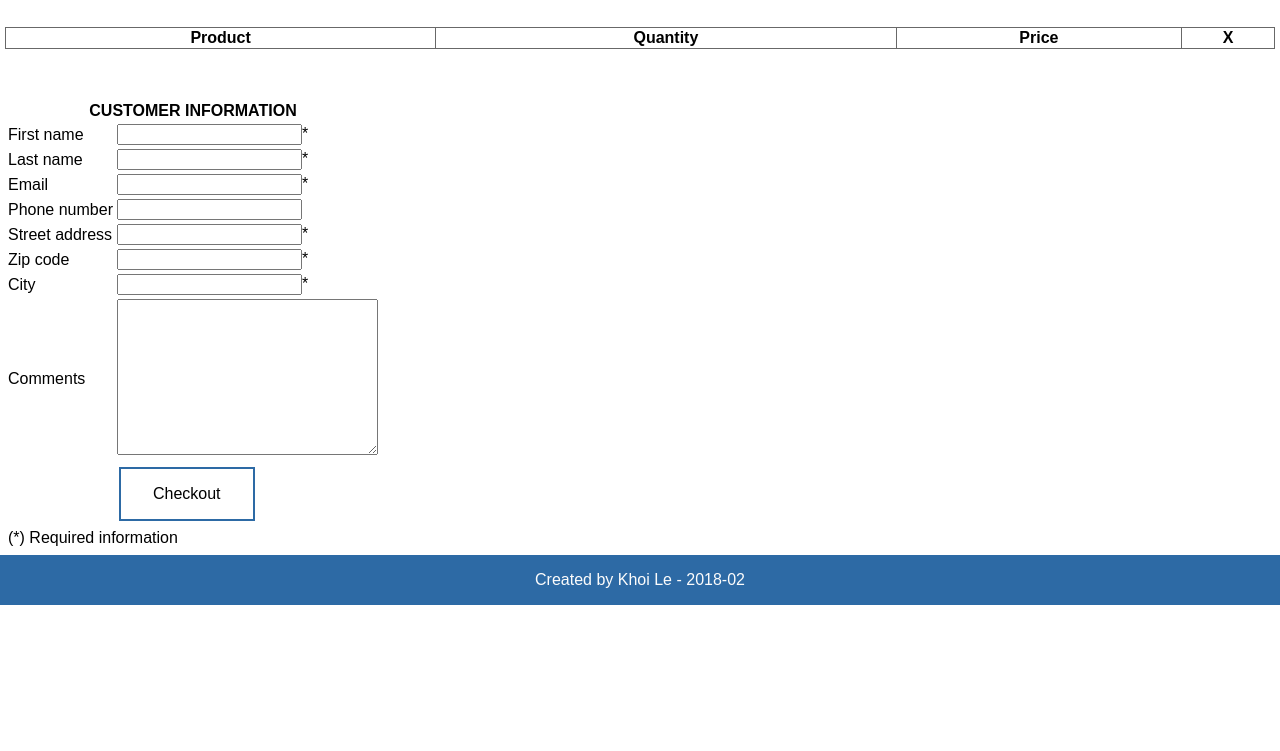
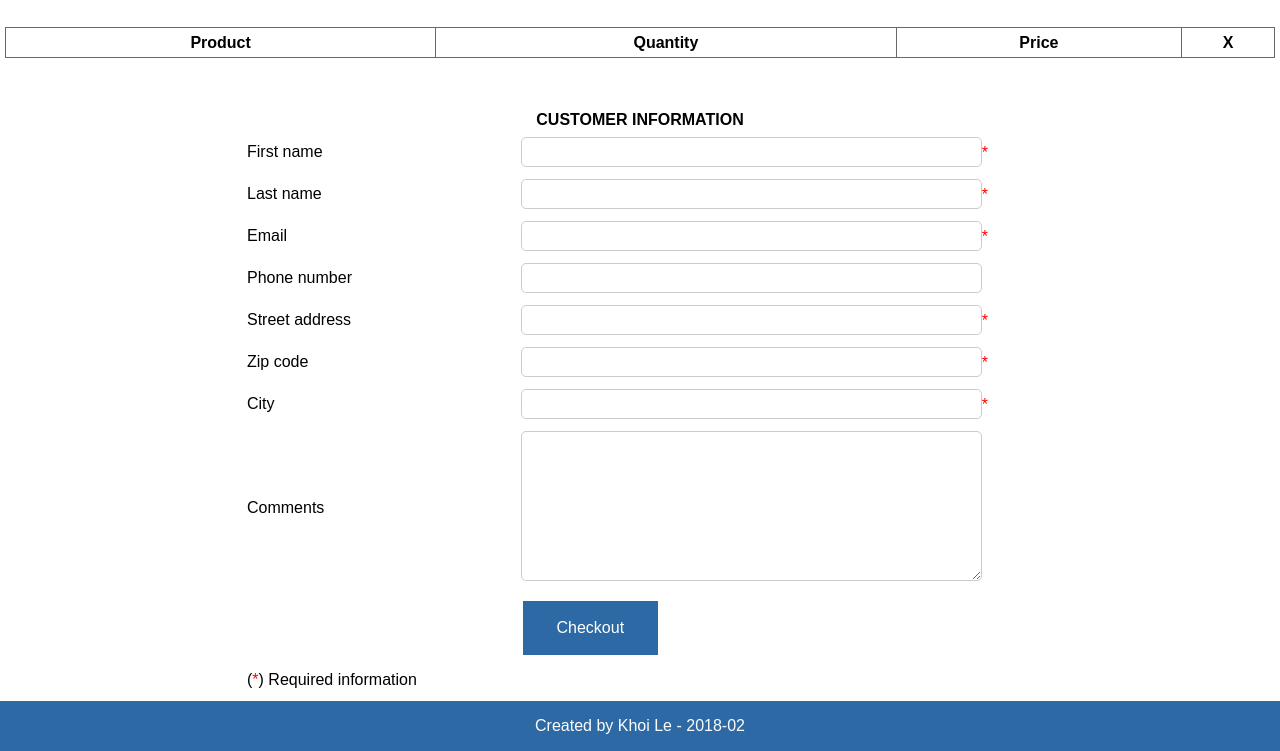
Before and after one commit to nguyenkhois/js-mandatory-web-shop, a plain HTML site: page views/checkout.html in a window 1280 px wide. Shown: the part 111-862 px from the top of the page. Before the commit the page ends 800 px from the top, so only its background shows below. Drawn offline with Linux system fonts and the light colour scheme.

Commit message:
Fixed bugs

```diff
--- a/css/main.css
+++ b/css/main.css
@@ -39,6 +39,7 @@ main{padding: 5px;}
 .product_title{font-weight: bold;font-size: 20px}
 .product_price{font-weight: bold;color: #2d6aa5;font-size: 20px;}
 
+/* Buttons */
 .button {
     background-color: #4CAF50; /* Green */
     border: none;
@@ -54,7 +55,7 @@ main{padding: 5px;}
     cursor: pointer;
 }
 .button_buy {
-    background-color: white;
+    background-color: #ffffff;
     color: black;
     border: 2px solid #2d6aa5;
     position: center;
@@ -63,6 +64,17 @@ main{padding: 5px;}
 .button_buy:hover {
     background-color: #2d6aa5;
     color: white;
+}
+.button_order {
+    background-color: #2d6aa5;
+    color: #ffffff;
+    border: 2px solid #2d6aa5;
+    position: center;
+    bottom: 10px;
+}
+.button_order:hover {
+    background-color: #ffffff;
+    color: #000000;
 }
 
 /* Checkout */
@@ -74,12 +86,47 @@ main{padding: 5px;}
 }
 #tbShoppingCart th,#tbShoppingCart td{
     border: 1px solid #686868;
+    height: 30px;
 }
 .cartItem{
 
 }
-input[type="number"]::-webkit-outer-spin-button,
-input[type="number"]::-webkit-inner-spin-button {
+.cartItem input[type="number"]{
+    width: 50px;
+}
+#tbCheckout{margin: auto;width: 800px;}
+#tbCheckout td{
+    padding: 5px;
+}
+.checkoutInput{
+    /* Clear the user's operating system's theme */
+    -webkit-appearance: none;
+    -moz-appearance: none;
+
+    /* Apply own styles */
+    -webkit-transition: all 0.30s ease-in-out;
+    -moz-transition: all 0.30s ease-in-out;
+    -o-transition: all 0.30s ease-in-out;
+    outline: none;
+    border: 1px solid #ccc;
+    border-radius: 5px;
+    font-size: 15px;
+
+    width: 90%;
+    height: 30px;
+}
+.checkoutInput:focus{
+    border: 1px solid #0094ff;
+    box-shadow: 0 0 5px #0094ff;
+}
+.checkoutComments{
+    width: 90%;
+    height: 150px;
+}
+.required{color: #ff0000;}
+
+#txtZipCode::-webkit-outer-spin-button,
+#txtZipCode::-webkit-inner-spin-button {
     -webkit-appearance: none;
     margin: 0;
 }
--- a/scripts/checkout.js
+++ b/scripts/checkout.js
@@ -19,9 +19,9 @@ function showShoppingCart(objProduct) {
     let spItem = document.createElement("tr");
     spItem.setAttribute("class","cartItem");
     spItem.innerHTML = "<td>"+objProduct.productName+"</td>"
-        + "<td>1</td>"
+        + "<td><input type='number' value='1'></td>"
         + "<td>"+objProduct.productPrice+"</td>"
-        + "<td>X</td>";
+        + "<td>Delete</td>";
 
     let parentElement = document.getElementById("tbShoppingCart");
     parentElement.appendChild(spItem);
@@ -48,6 +48,10 @@ function limitKeyPressNumber() {
         return true;
     }
 }
+function validationEmailAddress(sEmail) {
+    let emailPattern = /^[a-zA-Z0-9._-]+@[a-zA-Z0-9.-]+\.[a-zA-Z]{2,4}$/;
+    return emailPattern.test(sEmail);
+}
 function validationUserForm(){
     if (uFirstname.value === "" || uFirstname.value.length < 3){
         alert("First name must have and between 3-100 characters!");
@@ -57,8 +61,8 @@ function validationUserForm(){
         alert("Last name must have and between 3-100 characters!");
         uLastname.focus();
         return false;
-    }else if (uEmail.value === "" || uEmail.value.length < 5){
-        alert("Email must have and between 5-50 characters!");
+    }else if (uEmail.value === "" || validationEmailAddress(uEmail.value) === false || uEmail.value.length < 5){
+        alert("Email must have and between 5-50 characters! Example: example@domain.xyz");
         uEmail.focus();
         return false;
     }else if(uPhoneNumber.value !== "" && uPhoneNumber.value.length < 6){
@@ -102,7 +106,7 @@ uFirstname.addEventListener("keypress",function () {limitInputLength("txtFirstna
 uLastname.addEventListener("keypress",function () {limitInputLength("txtLastname",100);});
 uEmail.addEventListener("keypress",function () {limitInputLength("txtEmail",50);});
 
-uPhoneNumber.addEventListener("keypress",limitKeyPressNumber);
+/*uPhoneNumber.addEventListener("keypress",limitKeyPressNumber);*/
 uPhoneNumber.addEventListener("keydown",function () {limitInputLength("txtPhoneNumber",20);});
 
 uAddress.addEventListener("keypress",function () {limitInputLength("txtAddress",200);});
--- a/views/checkout.html
+++ b/views/checkout.html
@@ -2,7 +2,7 @@
 <html lang="en">
 <head>
     <meta charset="UTF-8">
-    <title>Shopping</title>
+    <title>Simple webshop</title>
     <link rel="stylesheet" href="../css/web-addons.css">
     <link rel="stylesheet" href="../css/main.css">
 </head>
@@ -48,42 +48,42 @@
                         </tr>
                         <tr>
                             <td><label for="txtFirstname">First name</label></td>
-                            <td><input id="txtFirstname" type="text">*</td>
+                            <td><input id="txtFirstname" type="text" class="checkoutInput"><span class="required">*</span></td>
                         </tr>
                         <tr>
                             <td><label for="txtLastname">Last name</label></td>
-                            <td><input id="txtLastname" type="text">*</td>
+                            <td><input id="txtLastname" type="text" class="checkoutInput"><span class="required">*</span></td>
                         </tr>
                         <tr>
                             <td><label for="txtEmail">Email</label></td>
-                            <td><input id="txtEmail" type="email">*</td>
+                            <td><input id="txtEmail" type="email" class="checkoutInput"><span class="required">*</span></td>
                         </tr>
                         <tr>
                             <td><label for="txtPhoneNumber">Phone number</label></td>
-                            <td><input id="txtPhoneNumber" type="tel"></td>
+                            <td><input id="txtPhoneNumber" type="tel" class="checkoutInput"></td>
                         </tr>
                         <tr>
                             <td><label for="txtAddress">Street address</label></td>
-                            <td><input id="txtAddress" type="text">*</td>
+                            <td><input id="txtAddress" type="text" class="checkoutInput"><span class="required">*</span></td>
                         </tr>
                         <tr>
                             <td><label for="txtZipCode">Zip code</label></td>
-                            <td><input id="txtZipCode" type="number">*</td>
+                            <td><input id="txtZipCode" type="number" class="checkoutInput"><span class="required">*</span></td>
                         </tr>
                         <tr>
                             <td><label for="txtCity">City</label></td>
-                            <td><input id="txtCity" type="text">*</td>
+                            <td><input id="txtCity" type="text" class="checkoutInput"><span class="required">*</span></td>
                         </tr>
                         <tr>
                             <td><label for="txtComments">Comments</label></td>
-                            <td><textarea name="" id="txtComments" cols="30" rows="10"></textarea></td>
+                            <td><textarea name="" id="txtComments" class="checkoutInput checkoutComments"></textarea></td>
                         </tr>
                         <tr>
                             <td></td>
-                            <td><button id="btnCheckout" class="button button_buy">Checkout</button></td>
+                            <td><button id="btnCheckout" class="button button_order">Checkout</button></td>
                         </tr>
                         <tr>
-                            <td colspan="2">(*) Required information</td>
+                            <td colspan="2">(<span class="required">*</span>) Required information</td>
                         </tr>
                     </table>
                 </article>
```
Also changed, not shown: views/index.html (+1 -1 lines), 1 other file.
